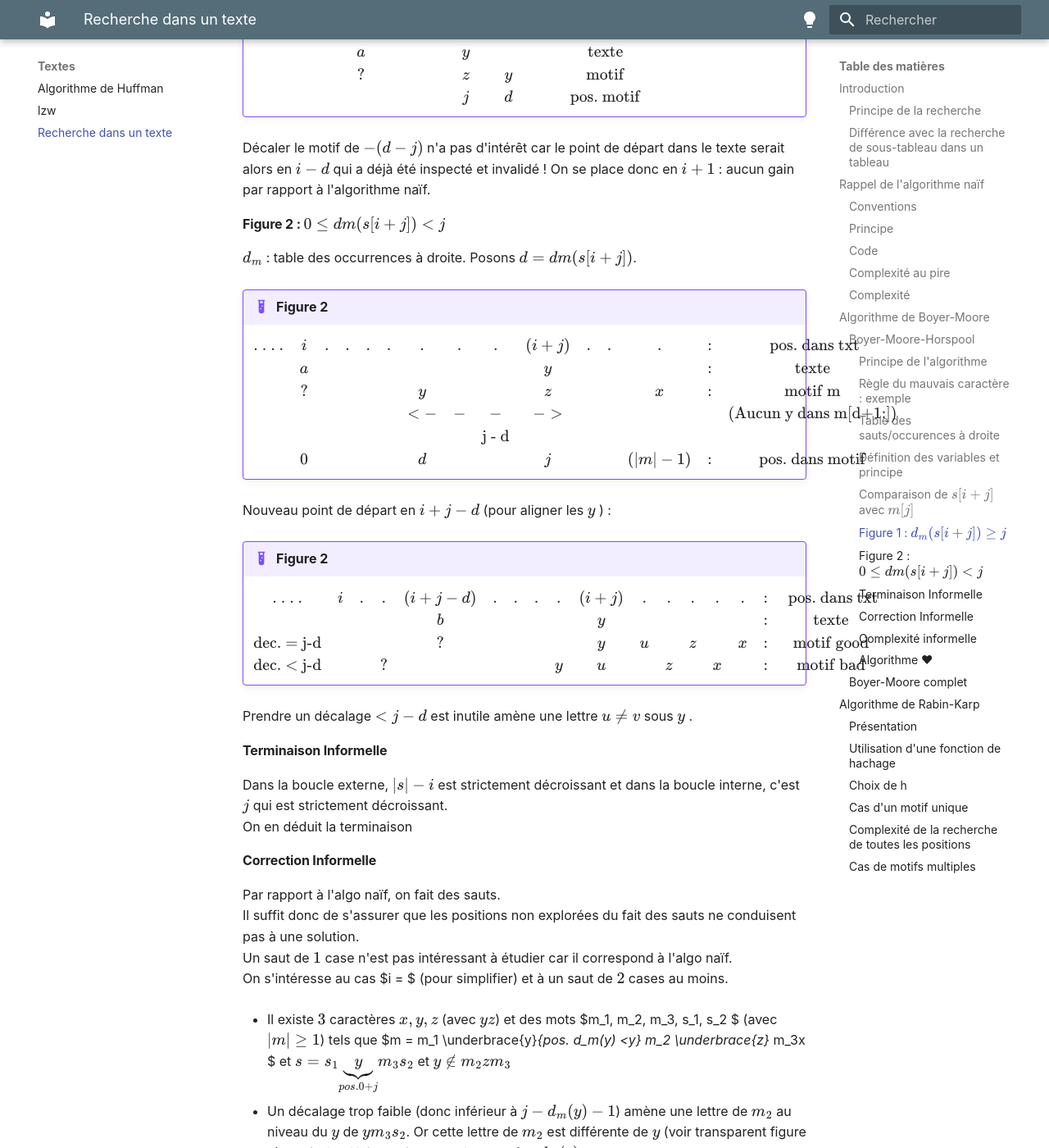
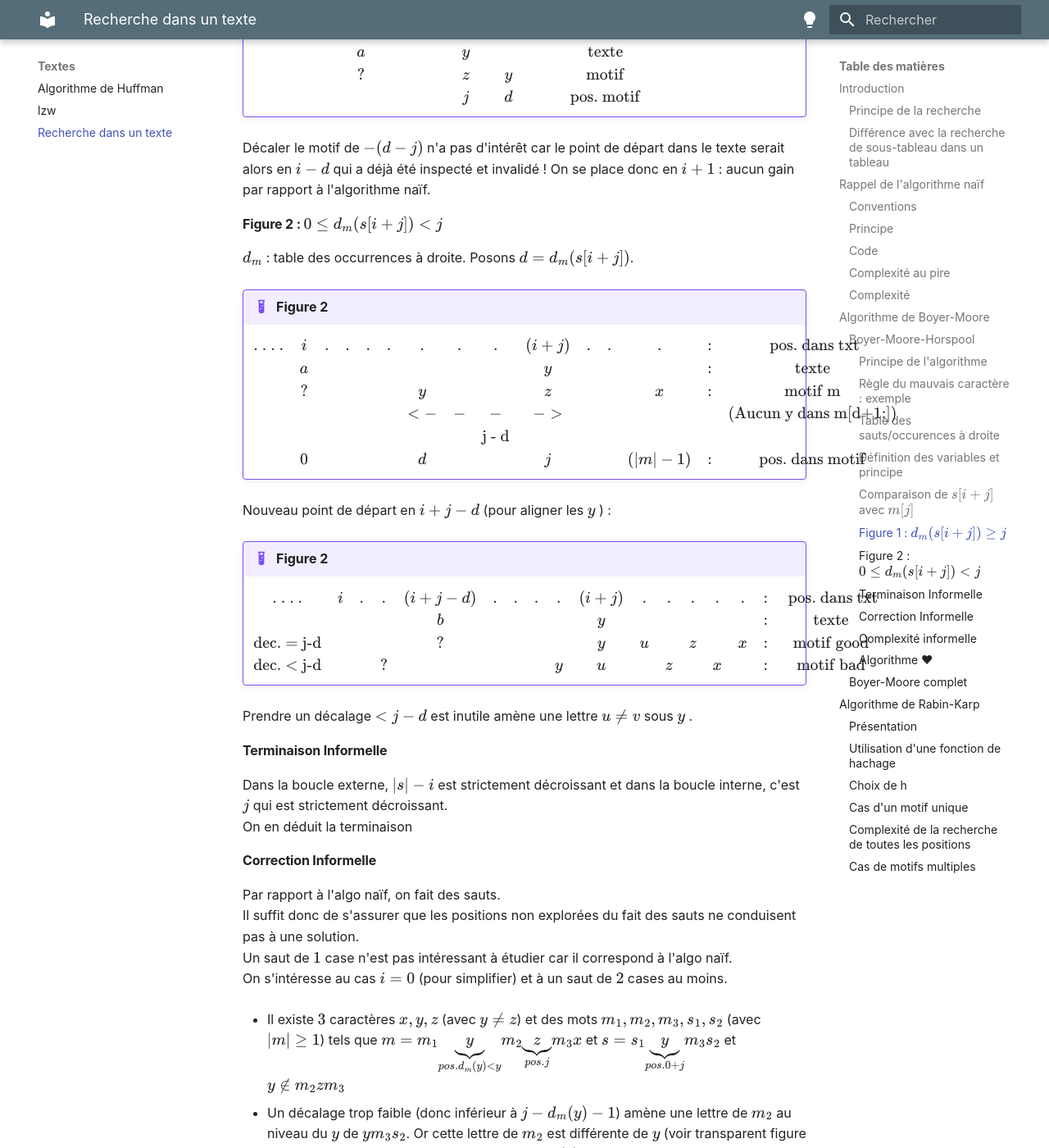
Before and after one commit to mp2i-thiers/mp2i-thiers.github.io, an MkDocs documentation site: the page built from docs/Textes/textes.md, in a window 1280 px wide and 1400 px high, scrolled down 6230 px. Shown: the whole window at 82% size. Built offline with MkDocs 1.6.1 and Material for MkDocs 9.7.7, drawn with Linux system fonts in a browser that asks for light colours; some of the changed text lies outside the part shown.

Commit message:
Correction de typo

```diff
--- a/docs/Textes/textes.md
+++ b/docs/Textes/textes.md
@@ -91,7 +91,7 @@ La complexité au pire est obtenue lorsqu'on entre systématiquement dans  la se
 
 - Souvent, au bout d'une ou deux comparaisons, on peut invalider la  position et passer à la suivante.
 - Si le motif est présent à la fin du texte, on a une complexité en  $O(n+p)$ (où $p$ comparaisons sont nécessaires pour vérifier une à une  les lettres du motif).
-- $O(n+p) = O(n)$ si p ≤ n.
+- $O(n+p) = O(n)$ si $p ≤ n$.
 
 ## Algorithme de Boyer-Moore
 
@@ -195,9 +195,9 @@ $s[i + j]$ est dans le motif et $d_m(s[i + j]) ≥ j$ ($dm(s[i + j])$ est noté
 
 Décaler le motif de $−(d − j)$ n'a pas d'intérêt car le point de départ dans le texte serait alors en $i − d$ qui a déjà été inspecté et invalidé ! On se  place donc en $i + 1$ : aucun gain par rapport à l'algorithme naïf.
 
-#### Figure 2 : $0 ≤ dm(s[i + j]) < j$
+#### Figure 2 : $0 ≤ d_m(s[i + j]) < j$
 
-$d_m$ : table des occurrences à droite. Posons $d = dm(s[i + j])$.
+$d_m$ : table des occurrences à droite. Posons $d = d_m(s[i + j])$.
 
 !!!example "Figure 2"
     $\begin{matrix}
@@ -231,9 +231,9 @@ On en déduit la terminaison
 Par rapport à l'algo naïf, on fait des sauts.
 Il suffit donc de s'assurer que les positions non explorées du fait des  sauts ne conduisent pas à une solution.
 Un saut de $1$ case n'est pas intéressant à étudier car il correspond à  l'algo naïf.
-On s'intéresse au cas $i = $ (pour simplifier) et à un saut de $2$ cases  au moins.
+On s'intéresse au cas $i = 0$ (pour simplifier) et à un saut de $2$ cases  au moins.
 
-- Il existe $3$ caractères $x, y , z$ (avec $y  z$) et des mots $m_1, m_2, m_3, s_1, s_2 $ (avec $|m| ≥ 1$) tels que $m = m_1  \underbrace{y}_{pos. d_m(y) <y} m_2 \underbrace{z}_{pos. j} m_3x $
+- Il existe $3$ caractères $x, y , z$ (avec $y ≠ z$) et des mots $m_1, m_2, m_3, s_1, s_2$ (avec $|m| ≥ 1$) tels que $m = m_1  \underbrace{y}_{pos. d_m(y) <y} m_2 \underbrace{z}_{pos. j} m_3x$
 et $s = s_1 \underbrace{y}_{pos. 0 +j} m_3 s_2$ et $y ∉ m_2 z m_3$
 
 - Un décalage trop faible (donc inférieur à $j − d_m(y ) − 1$) amène une  lettre de $m_2$ au niveau du $y$ de $ym_3s_2$. Or cette lettre de $m_2$ est différente de $y$ (voir transparent figure 2). D'où l'inutilité de décaler moins que $j − d_m(y )$.
@@ -244,7 +244,7 @@ $s$ texte, $m$ motif
 Si l'alphabet contient beaucoup de caractères (par exemple UTF8),  on peut espérer que les motifs auront peu de répétitions. Chaque décalage sera donc en gros de $|m|$. En cas de recherche infructueuse, on eﬀectue environ $\frac{|s|}{|m|}$ comparaisons.
 
 Exemple le pire $m = ba^{p−1}$ et $s = a^n$. Il faut, avant de faire un décalage, atteindre le $b$, soit $p$ comparaisons. Et le décalage, obtenu en comparant $a$ et $b$, est alors de $1$ (car $j = 0 < p − 1 = d_a$).  Comme pour l'algo naïf, on a un nombre de comparaisons en
-$Θ((n − p + 1)p) = Θ(|m| × (|s|_ |m|)) = O(|m|×|s|)$
+$Θ((n − p + 1)p) = Θ(|m| × (|s| - |m|)) = O(|m|×|s|)$
 
 #### Algorithme ♥
 
@@ -307,7 +307,7 @@ Rappel : $s[i: i+ |m|]$ désigne le _facteur_ de $s$ qui a la même longueur que
 
 - On se donne une _fonction de hachage_ $h$ sur les chaînes de caractères  et on calcule une fois pour toute $h(m)$.
 
-- Pour chaque position 0 ≤ i ≤ |s| − |m| on calcule h(s[i : i + |m|]).
+- Pour chaque position $0 ≤ i ≤ |s| − |m|$ on calcule $h(s[i : i + |m|])$.
 - Si $h(m) ≠ h(s[i : i + |m|])$, on est certain que $m$ n'est pas en position $i$ dans le texte.
 - Si $h(m) = h(s[i : i + |m|])$, comme $h$ n'est pas injectif en général, il est possible que $m$ soit en position $i$ dans le texte. Il faut alors comparer $m$ et $s[i : i + |m|]$ en force brute.
 
@@ -360,7 +360,7 @@ fonction rabin_karp(T, M)
 
 Si on veut toutes les occurrences du motif, on crée une liste initialement vide **positions** puis :
 
-- On remplace la ligne 10 par : **ajouter i à positions** ;
+- On remplace la ligne 10 par : **ajouter $i$ à positions** ;
 - La dernière ligne devient :  **renvoyer positions**
 
 ### Complexité de la recherche de toutes les positions
```
